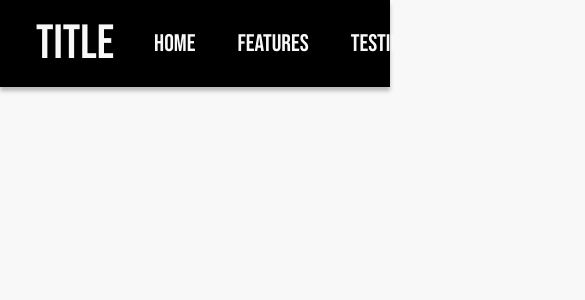
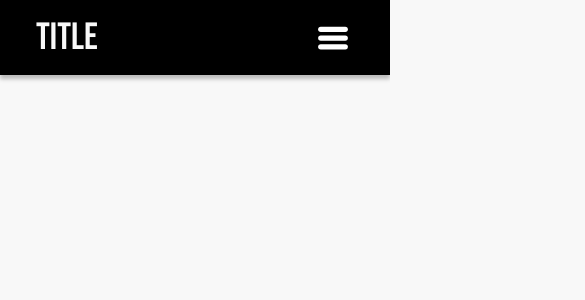
Before and after one commit to Siddhant654321/resume_builder, a React (Vite) app: page / in a window 390 px wide. Shown: the top 300 px of the page, 585 px wide, since content can reach past the window. Built offline with nearby package versions, Linux system fonts and the light colour scheme.

Commit message:
made navbar completely responsive

```diff
--- a/src/components/Navbar.css
+++ b/src/components/Navbar.css
@@ -24,3 +24,52 @@
     gap: 42px;
     font-size: 24px;
 }
+
+.hamburger_icon,
+.close_icon {
+    display: none;
+    width: 42px;
+    height: 42px;
+    cursor: pointer;
+}
+
+@media (max-width: 764px) {
+    .nav_container h1 {
+        font-size: 38px;
+    }
+
+    .nav_container ul {
+        list-style: none;
+        display: flex;
+        gap: 42px;
+        font-size: 20px;
+    }
+}
+
+@media (max-width: 650px) {
+    .hamburger_icon,
+    .close_icon {
+        display: block;
+    }
+
+    .nav_container {
+        flex-wrap: wrap;
+    }
+
+    .nav_container h1 {
+        align-self: flex-start;
+    }
+
+    .nav_container ul {
+        text-align: center;
+        gap: 15px;
+        flex-direction: column;
+        min-width: 100%;
+        padding: 0px;
+    }
+
+    .nav_container .hidden {
+        display: none;
+    }
+
+}
--- a/src/components/Navbar.jsx
+++ b/src/components/Navbar.jsx
@@ -1,17 +1,35 @@
 import "./Navbar.css";
+import close_icon from "../assets/close_icon.svg";
+import hamburger_icon from "../assets/hamburger_icon.svg";
+import { useState } from "react";
 
 const Navbar = () => {
-  return <main className="nav_container">
-    <h1 className="nav_title">
-      TITLE
-    </h1>
-    <ul>
+  const [showMenu, setShowMenu] = useState(() => false);
+
+  return (
+    <main className="nav_container">
+      <h1 className="nav_title">TITLE</h1>
+      {!showMenu ? (
+        <img
+          src={hamburger_icon}
+          className="hamburger_icon"
+          onClick={() => setShowMenu(() => true)}
+        />
+      ) : (
+        <img
+          src={close_icon}
+          className="close_icon"
+          onClick={() => setShowMenu(() => false)}
+        />
+      )}
+      <ul className={!showMenu && "hidden"}>
         <li>HOME</li>
         <li>FEATURES</li>
         <li>TESTIMONIALS</li>
         <li>REGISTER</li>
         <li>LOGIN</li>
       </ul>
-  </main>;
+    </main>
+  );
 };
 export default Navbar;
```
Also changed, not shown: src/assets/close_icon.svg (added), src/assets/hamburger_icon.svg (added). Lines whose indentation alone changed are shown as unchanged.
